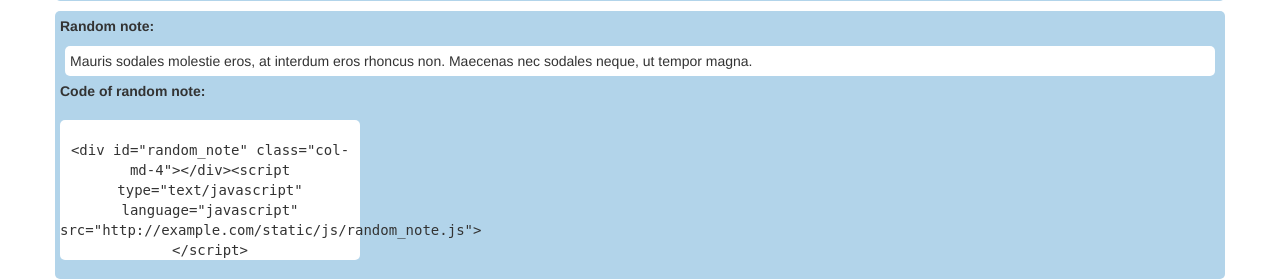
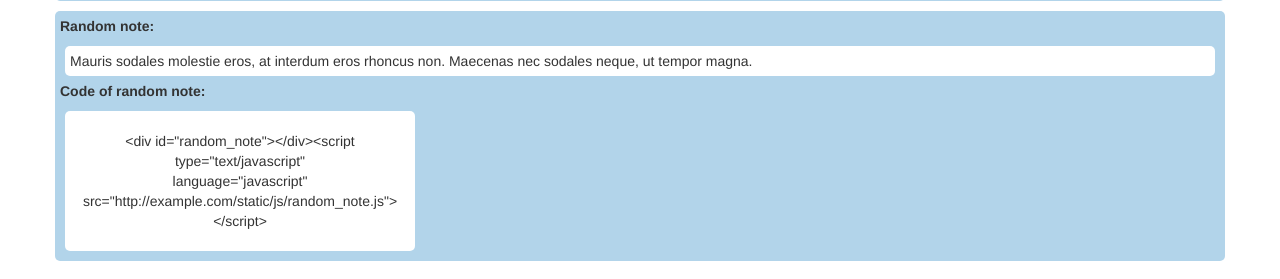
Before and after one commit to bidstrup2000/LikeTwitter, a Django app: page / in a window 1280 px wide. Shown: the part 771-1050 px from the top of the page. Run offline with Django 3.2, Linux system fonts and the light colour scheme; data comes from the database, SQL or seed files in the repository.

Commit message:
xmp_tag_deleted

```diff
--- a/LikeTwitter/apps/notes/context_processors.py
+++ b/LikeTwitter/apps/notes/context_processors.py
@@ -19,9 +19,9 @@ def count_of_notes(request):
 def random_note(request):
     static_url = settings.STATIC_URL
     site = "http://" + str(Site.objects.get_current().domain)
-    random_note_full_url = mark_safe(u"""<div id="random_note" class="col-md-4"></div><script type="text/javascript"
+    random_note_full_url = (u"""<div id="random_note"></div><script type="text/javascript"
         language="javascript" src="%s%sjs/random_note.js"></script>""" % (site, static_url))
-    random_note_local_url = mark_safe(u"""<div id="random_note" class="col-md-4"></div><script type="text/javascript"
+    random_note_local_url = mark_safe(u"""<div id="random_note"></div><script type="text/javascript"
         language="javascript" src="%sjs/random_note.js"></script>""" % (static_url))
     return {'random_note_full_url': random_note_full_url, 'random_note_local_url': random_note_local_url}
 
--- a/LikeTwitter/apps/notes/static/css/grid.css
+++ b/LikeTwitter/apps/notes/static/css/grid.css
@@ -44,10 +44,11 @@ div#random_note {
 	background-color: white;
 	}
 
-xmp#random_note_code {
+div#random_note_code {
+	margin: 5px;
 	white-space: pre-line;
 	height: 140px;
-	width: 300px;
+	width: 350px;
 	text-align: center;
 	border-radius: 5px;
 	background-color: white;
--- a/LikeTwitter/apps/notes/templates/notes.html
+++ b/LikeTwitter/apps/notes/templates/notes.html
@@ -52,9 +52,9 @@
           <label for="random_note_text">Random note:</label>
             {{ random_note_local_url }}
           <label for="random_note_code">Code of random note:</label>
-          <xmp id="random_note_code" class="col-md-4">
+          <div id="random_note_code">
               {{ random_note_full_url }}
-          </xmp>
+          </div>
       </div>
     </div>
   </body>
```
